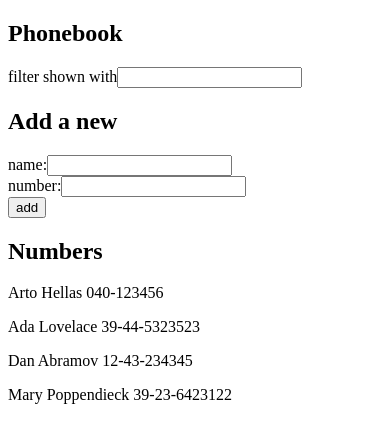
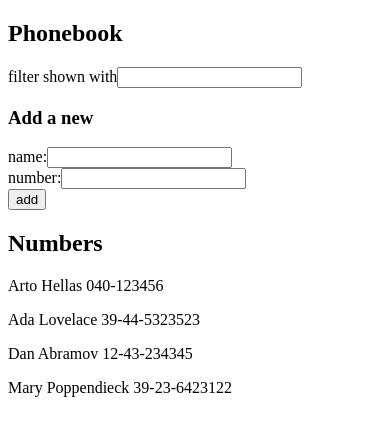
Before and after one commit to aamazigh/fullstackopen, a React (Vite) app in the folder part2/phonebook/: page / in a window 390 px wide. Shown: the top 442 px of the page. Built offline with nearby package versions, Linux system fonts and the light colour scheme.

Commit message:
2.10: The Phonebook Step 5

```diff
--- a/part2/phonebook/src/App.jsx
+++ b/part2/phonebook/src/App.jsx
@@ -1,4 +1,7 @@
 import { useState } from 'react'
+import PersonForm from './components/PersonForm'
+import Filter from './components/Filter'
+import Persons from './components/Persons'
 
 const App = () => {
   const [persons, setPersons] = useState([
@@ -11,37 +14,6 @@ const App = () => {
   const [newNumber, setNewNumber] = useState('')
   const [newFilter, setNewFilter] = useState('')
 
-  const addPerson = (event) => {
-    event.preventDefault()
-
-    // Check whether name is already in the persons array of objects
-    // Using the some() method of Array
-
-    if (persons.some(person => person.name === newPerson))
-    {
-      alert(`${newPerson} is already added to the phonebook`)
-    } else {
-
-      const personOjbect = {
-        name: newPerson,
-        number: newNumber,
-        id: persons.length + 1
-      }
-
-      setPersons(persons.concat(personOjbect))
-      setNewPerson('')
-      setNewNumber('')
-
-    }
-  }
-
-  const handleNameChange = (event) => {
-    setNewPerson(event.target.value)
-  }
-
-  const handleNumberChange = (event) => {
-    setNewNumber(event.target.value)
-  }
 
   const handleNewFilter = (event) => {
     setNewFilter(event.target.value)
@@ -54,42 +26,17 @@ const App = () => {
     <div>
       <h2>Phonebook</h2>
 
-      <div>
-        filter shown with
-        <input value={newFilter} onChange={handleNewFilter} />
-      </div>
+      <Filter newFilter={newFilter} handleNewFilter={handleNewFilter} />
 
+      <h3>Add a new</h3>
 
-      <h2>Add a new</h2>
+      <PersonForm persons={persons} setPersons={setPersons}
+        newPerson={newPerson} newNumber={newNumber}
+        setNewPerson={setNewPerson} setNewNumber={setNewNumber}/>
 
-      <form onSubmit={addPerson}>
-        <div>
-          name:
-          <input
-            value={newPerson}
-            onChange={handleNameChange}
-          />
-        </div>
-
-        <div>
-          number:
-          <input
-            value={newNumber}
-            onChange={handleNumberChange}
-          />
-        </div>
-
-        <div>
-          <button type="submit">add</button>
-        </div>
-      </form>
       <h2>Numbers</h2>
 
-      {filteredPersons.map(person => {
-        return (
-          <p key={person.id}>{person.name} {person.number}</p>
-        )
-      })}
+      <Persons persons={filteredPersons} />
 
       {/* {persons.map(person => {
         return (
--- /dev/null
+++ b/part2/phonebook/src/components/Filter.jsx
@@ -0,0 +1,9 @@
+const Filter = ( {newFilter, handleNewFilter} ) => {
+    return (
+        <div>
+            filter shown with
+            <input value={newFilter} onChange={handleNewFilter} />
+        </div>
+    )
+}
+export default Filter
--- /dev/null
+++ b/part2/phonebook/src/components/PersonForm.jsx
@@ -0,0 +1,60 @@
+const PersonForm = ( {persons, setPersons, newPerson, newNumber, setNewNumber, setNewPerson} ) => {
+
+  const addPerson = (event) => {
+    event.preventDefault()
+
+    // Check whether name is already in the persons array of objects
+    // Using the some() method of Array
+
+    if (persons.some(person => person.name === newPerson))
+    {
+      alert(`${newPerson} is already added to the phonebook`)
+    } else {
+
+      const personOjbect = {
+        name: newPerson,
+        number: newNumber,
+        id: persons.length + 1
+      }
+
+      setPersons(persons.concat(personOjbect))
+      setNewPerson('')
+      setNewNumber('')
+
+    }
+  }
+
+  const handleNameChange = (event) => {
+    setNewPerson(event.target.value)
+  }
+
+  const handleNumberChange = (event) => {
+    setNewNumber(event.target.value)
+  }
+    return (
+        <div>
+            <form onSubmit={addPerson}>
+                <div>
+                    name:
+                    <input
+                        value={newPerson}
+                        onChange={handleNameChange}
+                    />
+                </div>
+
+                <div>
+                    number:
+                    <input
+                        value={newNumber}
+                        onChange={handleNumberChange}
+                    />
+                </div>
+
+                <div>
+                    <button type="submit">add</button>
+                </div>
+            </form>
+        </div>
+)}
+
+export default PersonForm
--- /dev/null
+++ b/part2/phonebook/src/components/Persons.jsx
@@ -0,0 +1,9 @@
+const Persons = ({ persons }) => {
+    return (
+        <>
+            {persons.map(person =>
+                <p key={person.id}>{person.name} {person.number}</p>
+            )}
+        </>)
+}
+export default Persons
```
